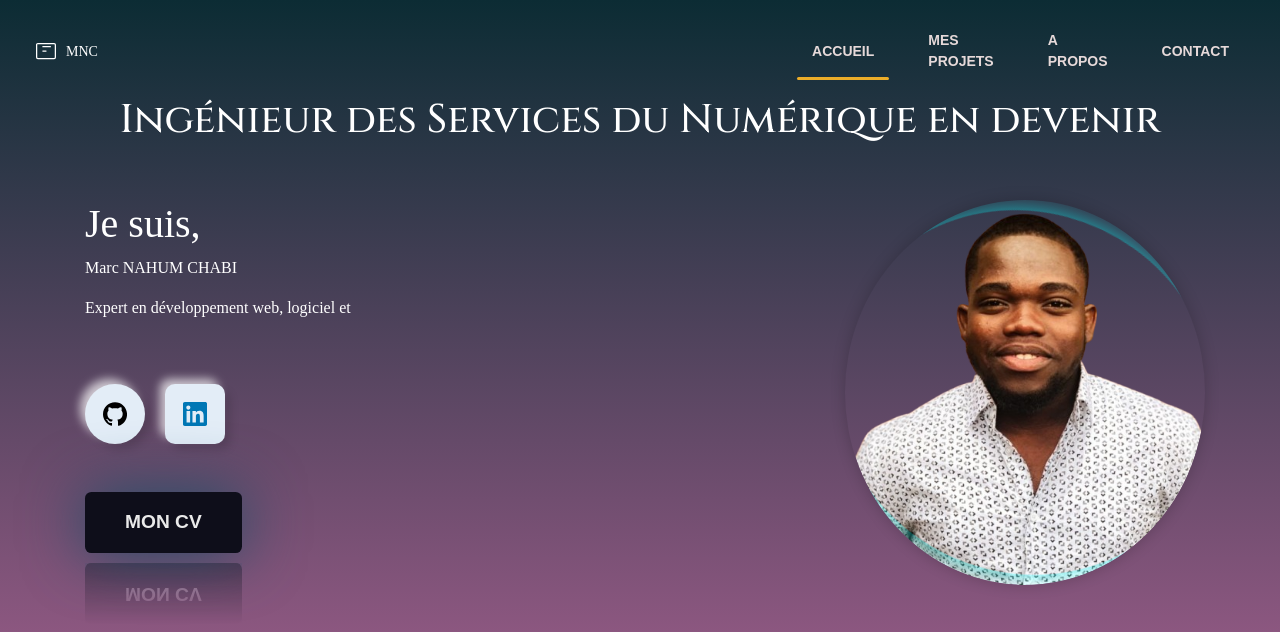
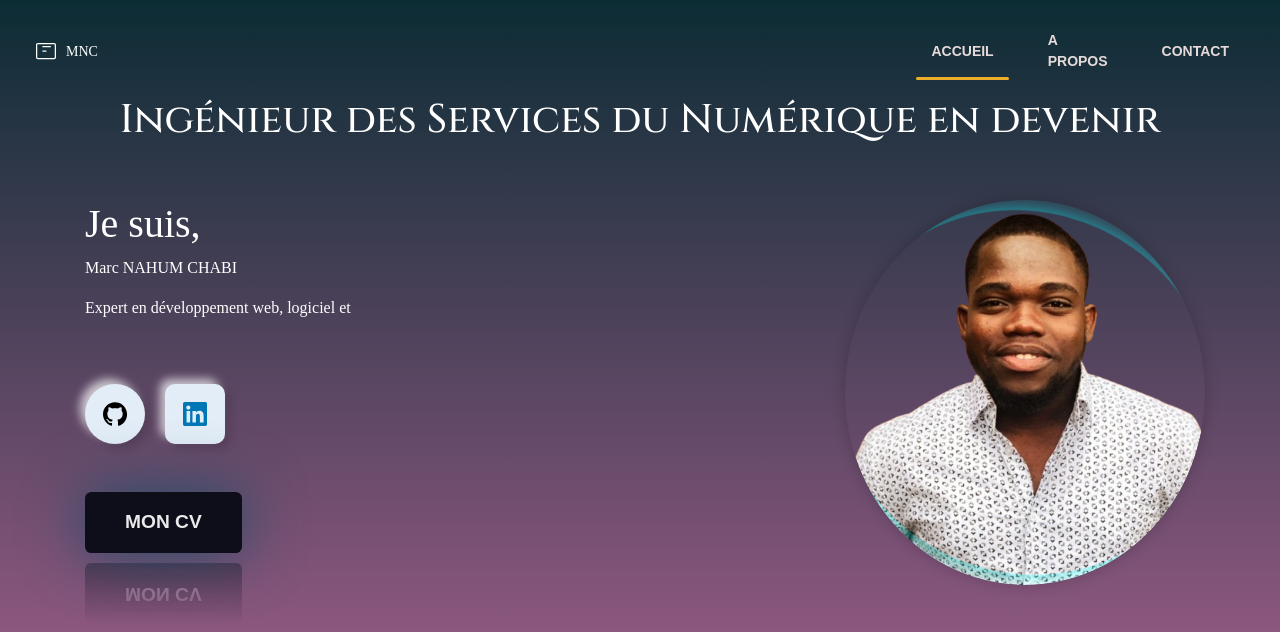
Before and after one commit to marcChabi/Portfolio, a PHP site: page / in a window 1280 px wide; the page is wider, and only the part inside the window is pictured. Shown: the top 632 px of that part. Run offline with PHP 8.4, Linux system fonts and the light colour scheme; some web fonts are replaced.

Commit message:
Correction de l'erreur de défilement

```diff
--- a/css/styles.css
+++ b/css/styles.css
@@ -807,4 +807,12 @@ footer {
   display: none;
 }
 
-/*Animation d'entrée*/
+/*Correction du problème de défilement */
+
+.card {
+  position: relative; /* Change à relative si nécessaire */
+}
+/*Permet d'imposer que tout les éléments soient dans le body*/
+html, body {
+  overflow-x: hidden; /* Désactive le défilement horizontal */
+}
--- a/index.php
+++ b/index.php
@@ -76,7 +76,7 @@ document.addEventListener("DOMContentLoaded", function () {
 
             <div class="navigation">
                 <a href="#" class="nav-link active">Accueil</a>
-                <a href="./php/projets.php" class="nav-link">Mes projets</a>
+
                 <a href="#aPropos" class="nav-link">A propos</a>
                 <a href="#contactSec" class="nav-link">Contact</a>
             </div>
@@ -91,7 +91,7 @@ document.addEventListener("DOMContentLoaded", function () {
                 </div>
 
                 <a href="#" class="nav-link">Accueil</a>
-                <a href="./php/projets.php" class="nav-link">Mes projets</a>
+
                 <a href="#aPropos" class="nav-link">A propos</a>
                 <a href="#contactSec" class="nav-link">Contact</a>
             </div>
```
